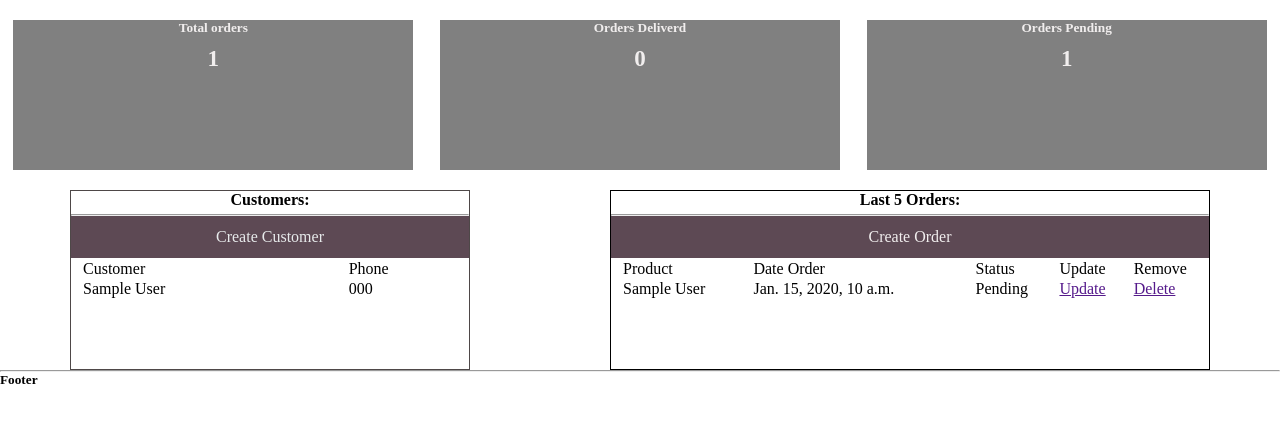
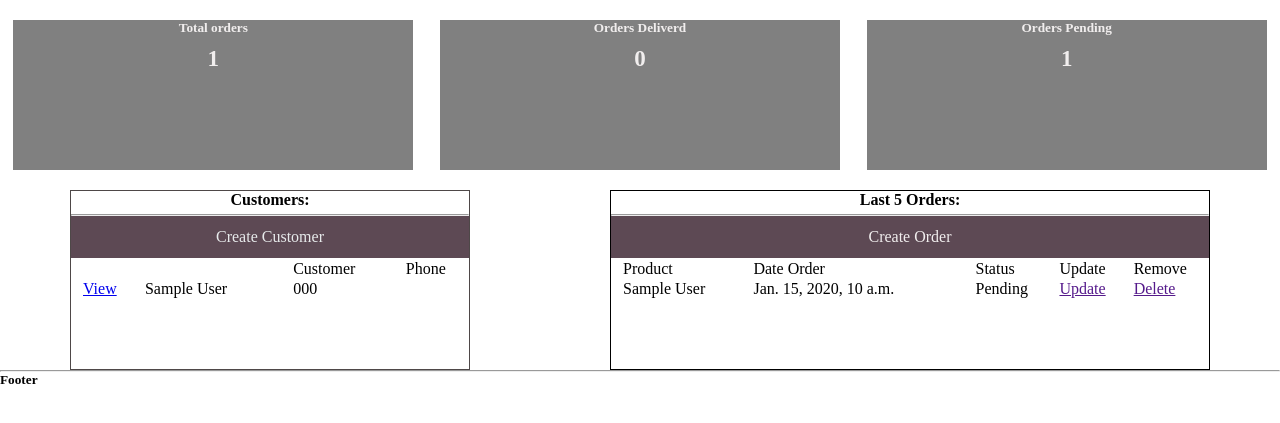
Before and after one commit to Firuz43/project, a Django app: page / in a window 1280 px wide. Shown: the part 64-487 px from the top of the page. Run offline with Django 4.2, Linux system fonts and the light colour scheme; tables that the repository leaves empty hold one stand-in row (values such as "Sample post").

Commit message:
url changes

```diff
--- a/main/accounts/templates/accounts/dashboard.html
+++ b/main/accounts/templates/accounts/dashboard.html
@@ -10,11 +10,14 @@
             <a href="" class="btn">Create Customer</a>
             <table class="table">
                 <tr>
+                    <td></td>
+                    <td></td>
                     <td>Customer</td>
                     <td>Phone</td>
                 </tr>
                 {% for customer in customers %}
                     <tr>
+                        <td><a href="{% url 'customer' customer.id %}">View</a></td>
                         <td>{{ customer.name }}</td>
                         <td>{{ customer.phone }}</td>
                     </tr>
--- a/main/accounts/urls.py
+++ b/main/accounts/urls.py
@@ -5,5 +5,4 @@ urlpatterns = [
     path('', views.home, name="home"),
     path('products/', views.products, name="products"),
     path('customer/<str:pk>/', views.customer, name="customer"),
-
 ]
```
